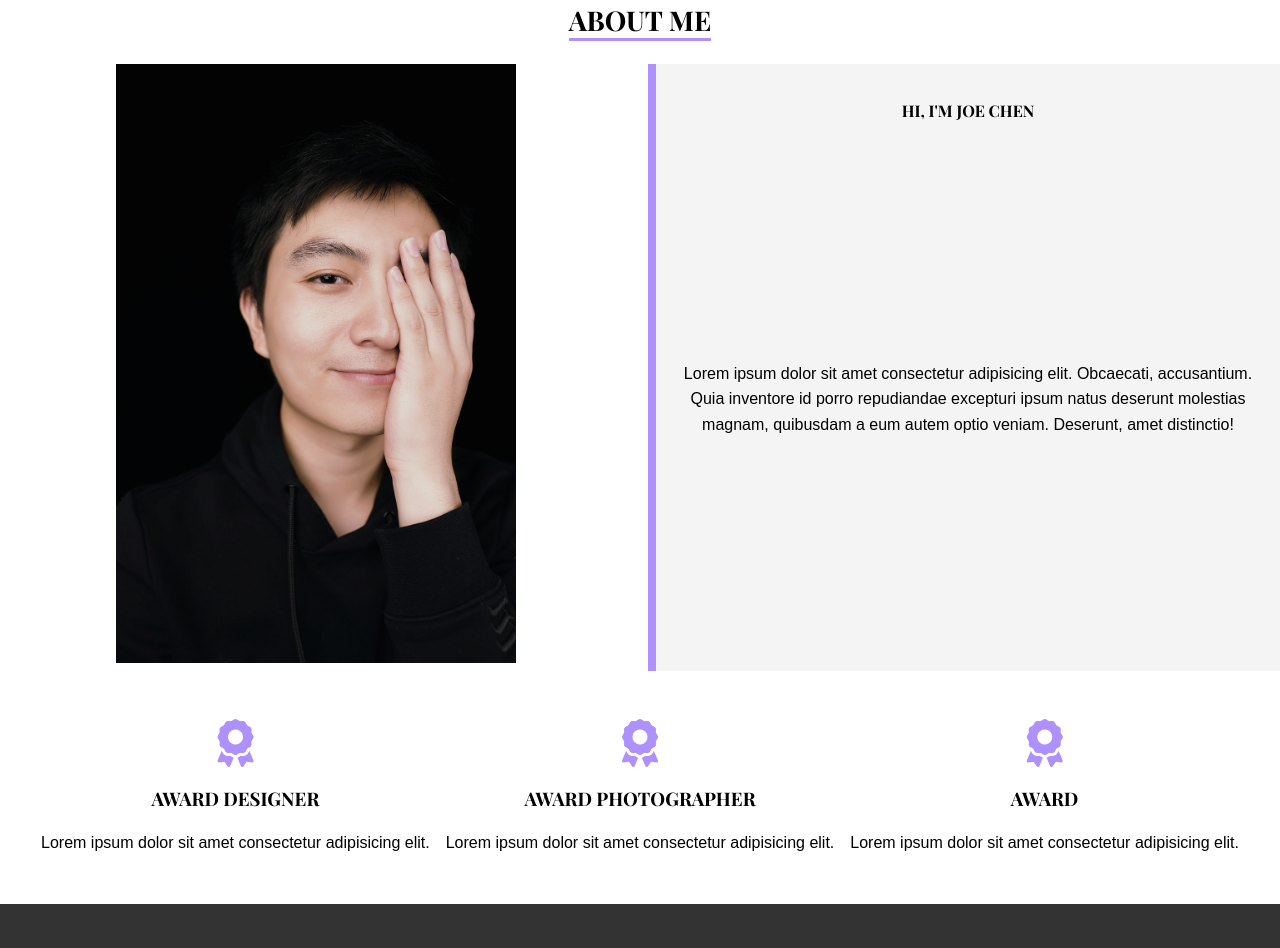
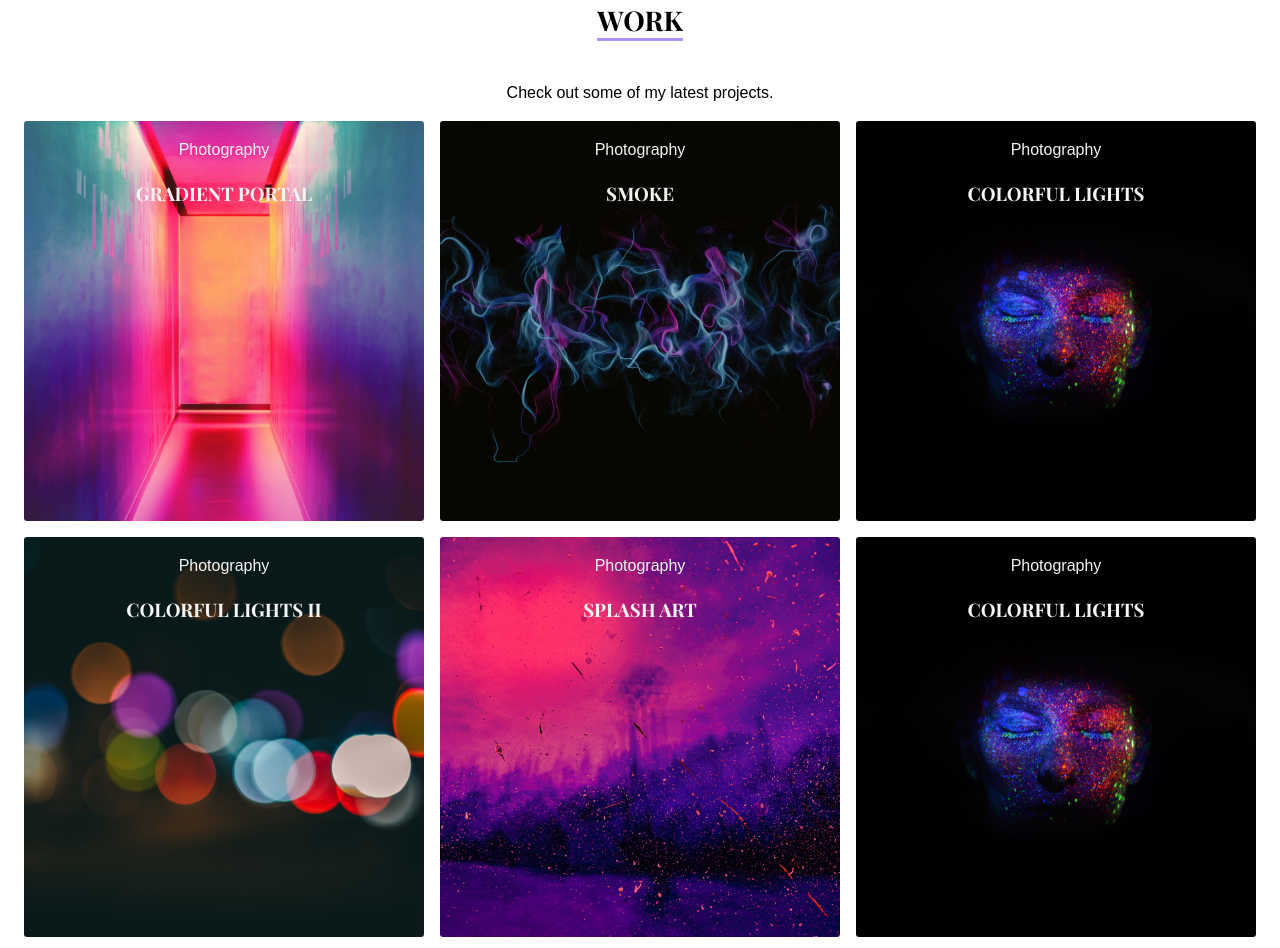
Before and after one commit to samazevedo/portfolio-html-sass, a website built with Vite: page src/work.html in a window 1280 px wide. Shown: the part 215-1163 px from the top of the page. Built offline with nearby package versions, Linux system fonts and the light colour scheme; files whose address does not match are found by name; a web font is replaced by a local one.

Commit message:
add work page

```diff
--- a/src/scss/components/_section.scss
+++ b/src/scss/components/_section.scss
@@ -4,7 +4,7 @@
 	text-align: center;
 	padding: 1rem 0;
 	max-width: vars.$website-width;
-	margin: auto;
+	margin: 0 auto;
 	display: grid;
 	place-items: center;
 	&__title {
--- /dev/null
+++ b/src/scss/components/_work.scss
@@ -0,0 +1,64 @@
+@use '../abstracts/variables' as vars;
+#work {
+	width: 100%;
+	display: grid;
+	place-items: center;
+
+	a {
+		color: vars.$dark-color;
+	}
+
+	.items {
+		display: grid;
+		grid-template-columns: 1fr;
+		gap: 1rem;
+
+		@media (min-width: 48rem) {
+			/* 768px */
+			grid-template-columns: repeat(2, 1fr);
+		}
+
+		@media (min-width: 64rem) {
+			/* 1024px */
+			grid-template-columns: repeat(3, 1fr);
+		}
+
+		.item {
+			position: relative;
+			display: grid;
+			place-items: center;
+			width: 25rem;
+			height: 25rem;
+			transition: background-color 0.3s ease-in-out;
+			&:hover {
+				cursor: pointer;
+			}
+			&__image {
+				width: 100%;
+				height: 100%;
+				position: absolute;
+				overflow: hidden;
+
+				img {
+					width: 100%;
+					height: 100%;
+					object-fit: cover;
+					border-radius: 0.2rem;
+					transition: all 0.3s ease-in-out;
+
+					&:hover {
+						transform: scale(1.5);
+					}
+				}
+			}
+			&__text {
+				width: 100%;
+				height: 1rem;
+				position: absolute;
+				top: 0;
+				display: grid;
+				color: vars.$light-color;
+			}
+		}
+	}
+}
--- a/src/scss/style.scss
+++ b/src/scss/style.scss
@@ -18,6 +18,7 @@
 @use './components/stats';
 @use './components/process';
 @use './components/footer';
+@use './components/work';
 // layout
 //pages
 @use './pages/canvas';
--- a/src/work.html
+++ b/src/work.html
@@ -12,9 +12,9 @@
       Loading...
     </div> -->
 
-    <main id="about">
+    <main id="work">
     <!-- <canvas id="main-canvas"></canvas> -->
-     <section class="hero__about">
+    <header class="hero__about">
       <div class="hero__container">
         <nav id="navbar">
           <!-- <img src="images/jc.png" alt="logo" id="logo"> -->
@@ -26,40 +26,109 @@
             <li><a href="contact.html">Contact</a></li>
           </ul>
         </nav>
-      </section>
-      <section class="section">
-        <h2 class="section__title">About me</h2>
-        <div class="info">
-          <div class="info__image">
-            <img src="images/joechen.jpg" alt="Joe Chen">
+        </div>
+      </header>
+
+
+
+
+        <section class="section ">
+          <h2 class="section__title">Work</h2>
+          <p class="section__content">
+            Check out some of my latest projects.
+          </p>
+          <div class="items">
+            <div class="item">
+              <div class="item__image">
+                <img src="images/portal.jpg" alt="image">
+              </div>
+              <div class="item__text">
+                <div class="item__text__container">
+                  <p class="item__text__category">Photography</p>
+                  <h3 class="item__text__title">Gradient Portal</h3>
+                </div>
+              </div>
+            </div>
+            <div class="item">
+              <div class="item__image">
+                <img src="images/smoke.jpg" alt="image">
+              </div>
+              <div class="item__text">
+                <div class="item__text__container">
+                  <p class="item__text__category">Photography</p>
+                  <h3 class="item__text__title">Smoke</h3>
+                </div>
+              </div>
+            </div>
+              <div class="item">
+                <div class="item__image">
+                  <img src="images/lights.jpg" alt="image">
+                </div>
+                <div class="item__text">
+                  <div class="item__text__container">
+                    <p class="item__text__category">Photography</p>
+                    <h3 class="item__text__title">Colorful Lights</h3>
+                  </div>
+                </div>
+              </div>
+              <div class="item">
+                <div class="item__image">
+                  <img src="images/lights2.jpg" alt="image">
+                </div>
+                <div class="item__text">
+                  <div class="item__text__container">
+                    <p class="item__text__category">Photography</p>
+                    <h3 class="item__text__title">Colorful Lights II</h3>
+                  </div>
+                </div>
+              </div>
+              <div class="item">
+                <div class="item__image">
+                  <img src="images/splash.jpg" alt="image">
+                </div>
+                <div class="item__text">
+                  <div class="item__text__container">
+                    <p class="item__text__category">Photography</p>
+                    <h3 class="item__text__title">Splash Art</h3>
+                  </div>
+                </div>
+              </div>
+              <div class="item">
+                <div class="item__image">
+                  <img src="images/lights.jpg" alt="image">
+                </div>
+                <div class="item__text">
+                  <div class="item__text__container">
+                    <p class="item__text__category">Photography</p>
+                    <h3 class="item__text__title">Colorful Lights</h3>
+                  </div>
+                </div>
+              </div>
+              <div class="item">
+                <div class="item__image">
+                  <img src="images/smoke.jpg" alt="image">
+                </div>
+                <div class="item__text">
+                  <div class="item__text__container">
+                    <p class="item__text__category">Photography</p>
+                    <h3 class="item__text__title">Smoke</h3>
+                  </div>
+                </div>
+              </div>
+              <div class="item">
+                <div class="item__image">
+                  <img src="images/liquid.jpg" alt="image">
+                </div>
+                <div class="item__text">
+                  <div class="item__text__container">
+                    <p class="item__text__category">Photography</p>
+                    <h3 class="item__text__title">Liquid Colors</h3>
+                  </div>
+                </div>
+              </div>
+            </div>
           </div>
-          <div class="info__content">
-            <h4>Hi, I'm Joe Chen</h4>
-            <p>Lorem ipsum dolor sit amet consectetur adipisicing elit. Obcaecati, accusantium.
-              Quia inventore id porro repudiandae excepturi ipsum natus deserunt molestias magnam,
-              quibusdam a eum autem optio veniam. Deserunt, amet distinctio!
-            </p>
-        </div>
-      </section>
-      <section class="section">
-        <ul class="awards">
-          <li>
-            <i class="fa fa-award fa-3x" aria-hidden="true"></i>
-            <h3>Award Designer</h3>
-            <p>Lorem ipsum dolor sit amet consectetur adipisicing elit.</p>
-          </li>
-          <li>
-            <i class="fa fa-award fa-3x" aria-hidden="true"></i>
-            <h3>Award Photographer</h3>
-            <p>Lorem ipsum dolor sit amet consectetur adipisicing elit.</p>
-          </li>
-          <li>
-            <i class="fa fa-award fa-3x" aria-hidden="true"></i>
-            <h3>Award </h3>
-            <p>Lorem ipsum dolor sit amet consectetur adipisicing elit.</p>
-          </li>
-        </ul>
-      </section>
+        </section>
       <footer class="footer">
         <div class="footer__container">
           <div class="footer__content">
@@ -82,7 +151,6 @@
                   <i class="fa-brands fa-linkedin"></i>
                 </a>
             </ul>
-
           </div>
         </div>
       </footer>
```
Also changed, not shown: public/images/lights.jpg (added), public/images/lights2.jpg (added), public/images/liquid.jpg (added), public/images/portal.jpg (added), public/images/smoke.jpg (added), public/images/splash.jpg (added).
